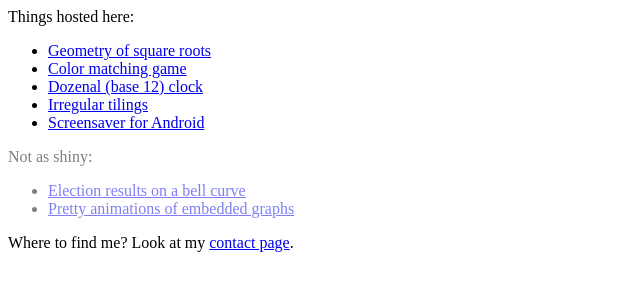
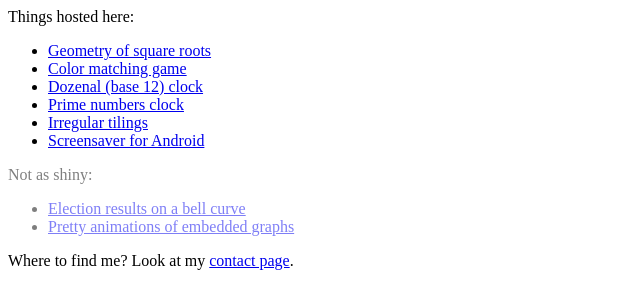
Before and after one commit to amirlb/amirlb.github.io, a plain HTML site: page index.html in a window 1280 px wide. Shown: the whole page, without its empty margins (0-640 px from the left). Drawn offline with Linux system fonts and the light colour scheme.

Commit message:
Update index.html

```diff
--- a/index.html
+++ b/index.html
@@ -9,6 +9,7 @@
             <li><a href="geometric-square-root">Geometry of square roots</a></li>
             <li><a href="hue-more">Color matching game</a></li>
             <li><a href="dozenal">Dozenal (base 12) clock</a></li>
+            <li><a href="Prime Time">Prime numbers clock</a></li>
             <li><a href="irregular-tiling">Irregular tilings</a></li>
             <li><a href="growing_similarity.apk">Screensaver for Android</a></li>
         </ul>
```
